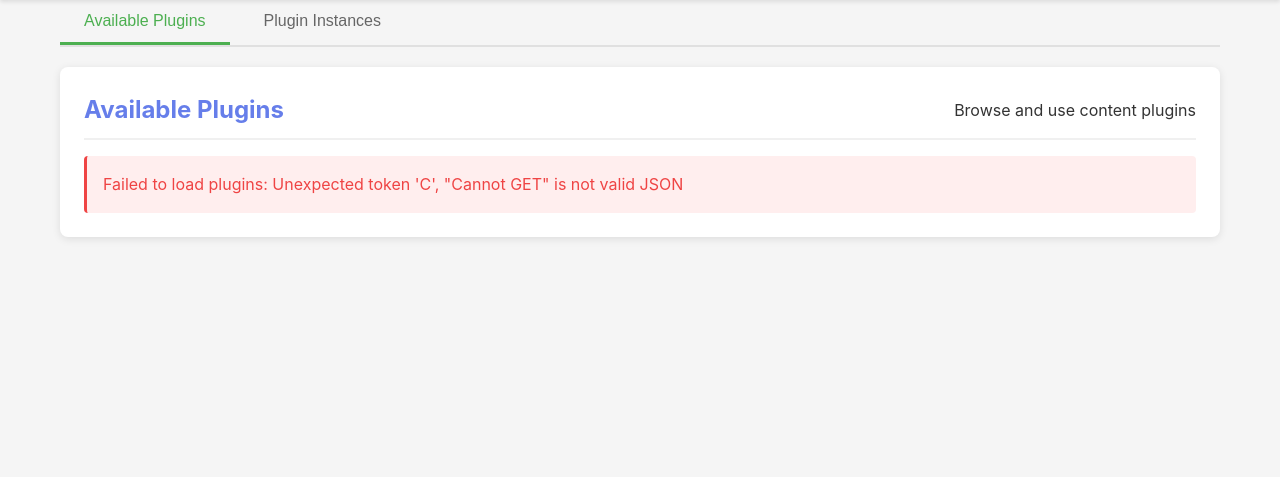
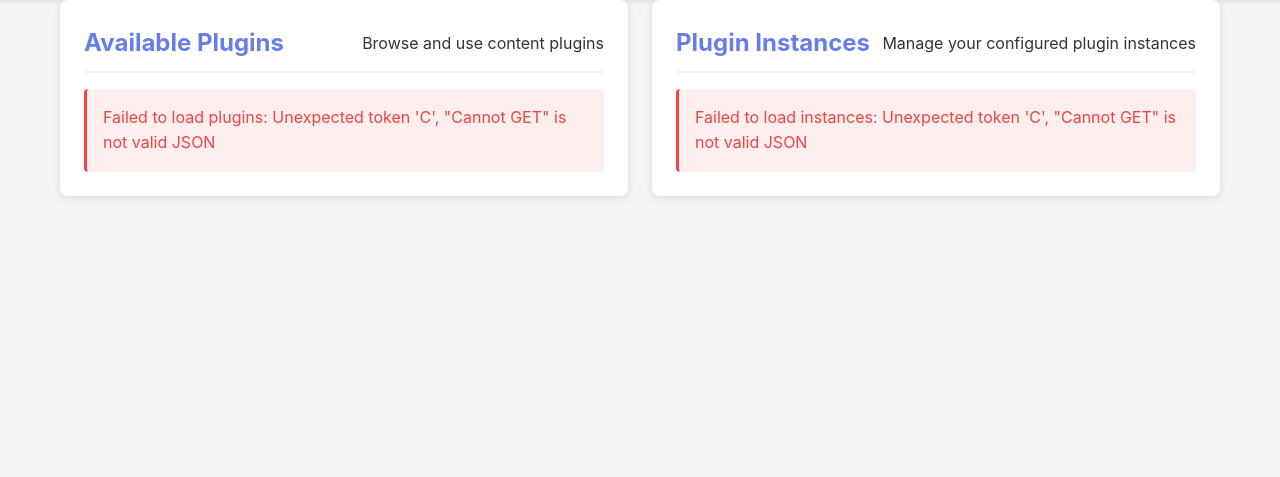
Before and after one commit to sixthshift/artframe, a Python web app: template src/artframe/web/templates/plugins.html in a window 1280 px wide. Shown: the part 164-641 px from the top of the page. Run offline with Jinja, Linux system fonts and the light colour scheme; the template is opened without the code that fills it, so the values that code supplies are empty.

Commit message:
refactor(web): replace tab layout with side-by-side panels on plugins page
Show available plugins and plugin instances simultaneously in a
two-column grid layout instead of requiring tab switching between them.

```diff
--- a/src/artframe/web/static/js/plugins.js
+++ b/src/artframe/web/static/js/plugins.js
@@ -13,33 +13,6 @@
     loadPlugins();
     loadInstances();
 });
-
-// Tab switching
-function switchTab(tabName, event) {
-    // Update tab buttons
-    document.querySelectorAll('.tab-btn').forEach(btn => {
-        btn.classList.remove('active');
-    });
-
-    // If called from click event, set clicked button as active
-    if (event && event.target) {
-        event.target.classList.add('active');
-    } else {
-        // If called programmatically, find the right button
-        const buttons = document.querySelectorAll('.tab-btn');
-        buttons.forEach((btn, index) => {
-            if ((tabName === 'plugins' && index === 0) || (tabName === 'instances' && index === 1)) {
-                btn.classList.add('active');
-            }
-        });
-    }
-
-    // Update tab content
-    document.querySelectorAll('.tab-content').forEach(content => {
-        content.classList.remove('active');
-    });
-    document.getElementById(`${tabName}-tab`).classList.add('active');
-}
 
 // ===== Plugins Tab =====
 
@@ -131,40 +104,29 @@
         container.innerHTML = `
             <div class="empty-state">
                 <h3>No instances yet</h3>
-                <p>Create a plugin instance from the Available Plugins tab to get started.</p>
+                <p>Create a plugin instance from the Available Plugins panel to get started.</p>
             </div>
         `;
         return;
     }
 
     const instancesHTML = `
-        <table class="instances-table">
-            <thead>
-                <tr>
-                    <th>Name</th>
-                    <th>Plugin</th>
-                    <th>Status</th>
-                    <th>Created</th>
-                    <th>Actions</th>
-                </tr>
-            </thead>
-            <tbody>
+        <div class="instances-list-items">
             ${instances.map(instance => {
                 const plugin = currentPlugins.find(p => p.id === instance.plugin_id);
                 const pluginName = plugin ? plugin.display_name : instance.plugin_id;
-                    const createdDate = new Date(instance.created_at).toLocaleDateString();
 
                 return `
-                        <tr>
-                            <td><strong>${instance.name}</strong></td>
-                            <td>${pluginName}</td>
-                            <td>
+                    <div class="instance-item">
+                        <div class="instance-item-header">
+                            <h4 class="instance-item-title">${instance.name}</h4>
                             <span class="status-badge ${instance.enabled ? 'enabled' : 'disabled'}">
                                 ${instance.enabled ? 'Enabled' : 'Disabled'}
                             </span>
-                            </td>
-                            <td>${createdDate}</td>
-                            <td>
+                        </div>
+                        <div class="instance-item-meta">
+                            ${pluginName}
+                        </div>
                         <div class="instance-actions">
                             <button class="btn btn-small btn-secondary" onclick="editInstance('${instance.id}')">
                                 Edit
@@ -180,12 +142,10 @@
                                 Delete
                             </button>
                         </div>
-                            </td>
-                        </tr>
+                    </div>
                 `;
             }).join('')}
-            </tbody>
-        </table>
+        </div>
     `;
 
     container.innerHTML = instancesHTML;
@@ -408,9 +368,6 @@
         closeInstanceModal();
         await loadInstances();
 
-        // Switch to instances tab
-        switchTab('instances');
-
         showNotification(instanceId ? 'Instance updated successfully' : 'Instance created successfully', 'success');
 
     } catch (error) {
--- a/src/artframe/web/templates/plugins.html
+++ b/src/artframe/web/templates/plugins.html
@@ -4,14 +4,10 @@
 
 {% block content %}
 <div class="plugins-page">
-    <!-- Tab Navigation -->
-    <div class="tab-navigation">
-        <button class="tab-btn active" onclick="switchTab('plugins', event)">Available Plugins</button>
-        <button class="tab-btn" onclick="switchTab('instances', event)">Plugin Instances</button>
-    </div>
-
-    <!-- Available Plugins Tab -->
-    <div id="plugins-tab" class="tab-content active">
+    <!-- Side-by-side layout -->
+    <div class="plugins-layout">
+        <!-- Available Plugins Panel -->
+        <div class="plugins-panel">
             <div class="card">
                 <div class="card-header">
                     <h2>Available Plugins</h2>
@@ -23,8 +19,8 @@
             </div>
         </div>
 
-    <!-- Plugin Instances Tab -->
-    <div id="instances-tab" class="tab-content">
+        <!-- Plugin Instances Panel -->
+        <div class="instances-panel">
             <div class="card">
                 <div class="card-header">
                     <h2>Plugin Instances</h2>
@@ -71,52 +68,38 @@
 
 <style>
 .plugins-page {
-    max-width: 1200px;
+    max-width: 1600px;
     margin: 0 auto;
 }
 
-.tab-navigation {
-    display: flex;
-    gap: 10px;
-    margin-bottom: 20px;
-    border-bottom: 2px solid #e0e0e0;
+.plugins-layout {
+    display: grid;
+    grid-template-columns: 1fr 1fr;
+    gap: 24px;
+    align-items: start;
 }
 
-.tab-btn {
-    padding: 12px 24px;
-    border: none;
-    background: transparent;
-    cursor: pointer;
-    font-size: 16px;
-    font-weight: 500;
-    color: #666;
-    border-bottom: 3px solid transparent;
-    transition: all 0.2s;
+.plugins-panel,
+.instances-panel {
+    min-width: 0;
 }
 
-.tab-btn:hover {
-    color: #333;
-    background: #f5f5f5;
-}
-
-.tab-btn.active {
-    color: #4CAF50;
-    border-bottom-color: #4CAF50;
-}
-
-.tab-content {
-    display: none;
-}
-
-.tab-content.active {
-    display: block;
+.plugins-panel .card,
+.instances-panel .card {
+    height: 100%;
 }
 
 .plugins-grid {
-    display: grid;
-    grid-template-columns: repeat(auto-fill, minmax(300px, 1fr));
-    gap: 20px;
+    display: flex;
+    flex-direction: column;
+    gap: 16px;
     margin-top: 20px;
+}
+
+@media (max-width: 1200px) {
+    .plugins-layout {
+        grid-template-columns: 1fr;
+    }
 }
 
 .plugin-card {
```
Also changed, not shown: other parts of src/artframe/web/templates/plugins.html (+47 -1 lines). Lines whose indentation alone changed are shown as unchanged.
